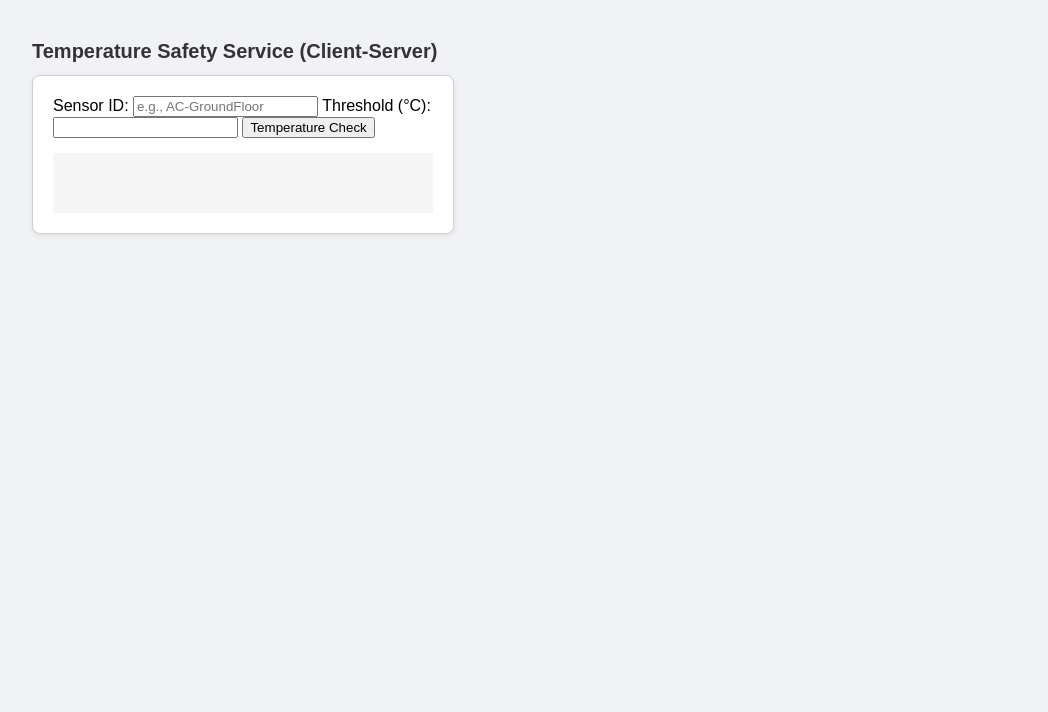
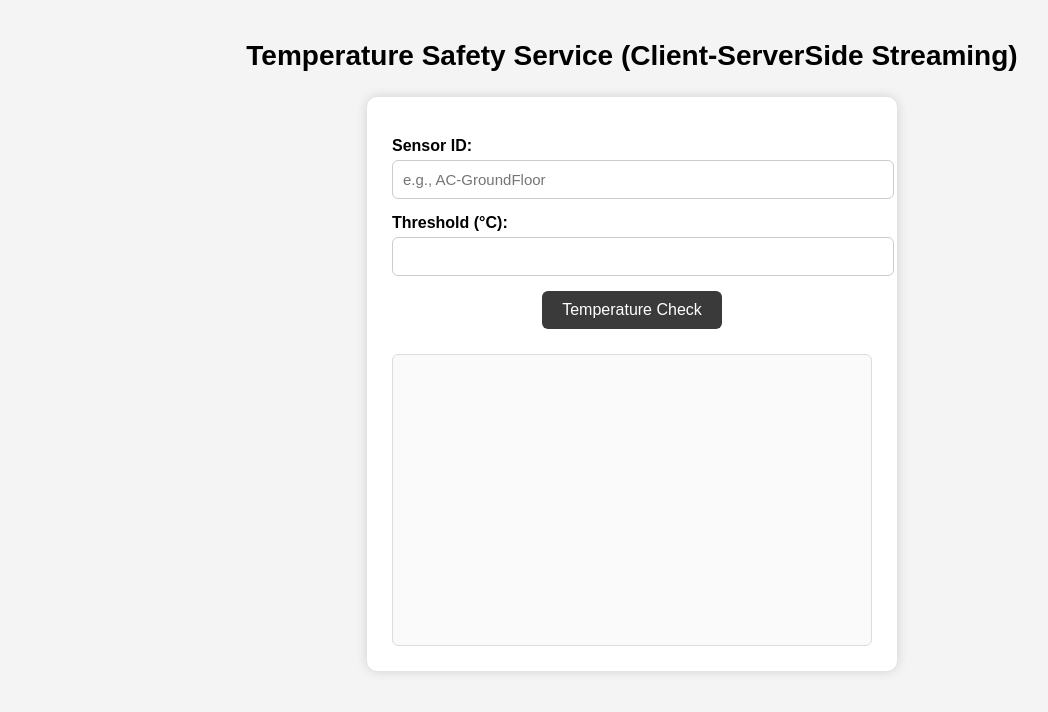
Before and after one commit to JoanneBrennanElliott/dist-sys-sdg8-smart-factory, a website: page server-side/TemperatureSafetyService/GUI/index.html in a window 1280 px wide. Shown: the whole page, without its empty margins (8-1056 px from the left). Drawn offline with Linux system fonts and the light colour scheme.

Commit message:
updated css

```diff
--- a/server-side/TemperatureSafetyService/GUI/index.html
+++ b/server-side/TemperatureSafetyService/GUI/index.html
@@ -3,44 +3,94 @@
 
 <html>
 <head>
+    <meta charset="UTF-8">
   <title>Smart Factory – Temperature Safety Status</title>
   <style>
     body {
     font-family: Arial, sans-serif;
-    background: #f0f2f5;
-    margin: 40px;
-    justify-content: center;
+    background: #f4f4f4;
+    margin: 0;
+    padding: 40px;
+    display: flex;
+    flex-direction: column;
+    align-items: center;
     }
+
 	h2 {
-    margin-bottom: 12px;
-    font-size: 20px;
-    color: #333;
-    text-align: left;
+  margin-top: 0;
+        text-align: center;
+        font-size: 22px;
     }
-.box {
-    width: 380px;
-    padding: 20px;
-    background: #ffffff;
-    border: 1px solid #d0d0d0;
-    border-radius: 8px;
-    box-shadow: 0 2px 6px rgba(0,0,0,0.08);
+
+    .container {
+        width: 480px;
+        background: white;
+        padding: 25px;
+        border-radius: 10px;
+        box-shadow: 0 0 12px rgba(0,0,0,0.15);
+    }
+
+    label {
+        font-weight: bold;
+        display: block;
+        margin-top: 15px;
+    }
+    input {
+        width: 100%;
+        padding: 10px;
+        margin-top: 5px;
+        border: 1px solid #ccc;
+        border-radius: 6px;
+        font-size: 15px;
     }
 
 	button:hover {
-    background: ##555555;
+    background: #555;
     }
-    .output {
+
+    button {
+		background: #3a3a3a;
+		color: white;
+		padding: 10px 20px;
+		border: none;
+		border-radius: 6px;
+		font-size: 16px;
+    }
+
+    .button-container {
+		display: flex;
+		justify-content: center;
 		margin-top: 15px;
-	padding: 10px;
-	background: #f5f5f5;
-	min-height: 40px; }
+    }
+
+    #output {
+        margin-top: 25px;
+        background: #fafafa;
+        border: 1px solid #ddd;
+        border-radius: 6px;
+        padding: 15px;
+        height: 260px;
+        overflow-y: auto;
+        font-size: 14px;
+        white-space: normal;
+        word-break: break-word;
+        line-height: 1.4;
+    }
+
+    .page-title {
+		text-align: center;
+		font-size: 28px;
+		margin-bottom: 25px;
+		margin-top: 0;
+    }
+
   </style>
 </head>
 
 <body>
-  <div><h2>Temperature Safety Service (Client-Server)</h2> </div>
+  <h2 class="page-title">Temperature Safety Service (Client-ServerSide Streaming)</h2>
 
-  <div class="box">
+  <div class="container">
 
      <!-- Sensor ID Input -->
     <label for="sensorIdInput">Sensor ID:</label>
@@ -51,7 +101,9 @@
 	<input type="number" id="thresholdInput" autocomplete="off">
 
     <!-- Button -->
+     <div class="button-container">
          <button onclick="invokeClientServer()"> Temperature Check</button>
+     </div>
     <div id="output" class="output"></div>
   </div>
 
```
Lines whose indentation alone changed are shown as unchanged.
